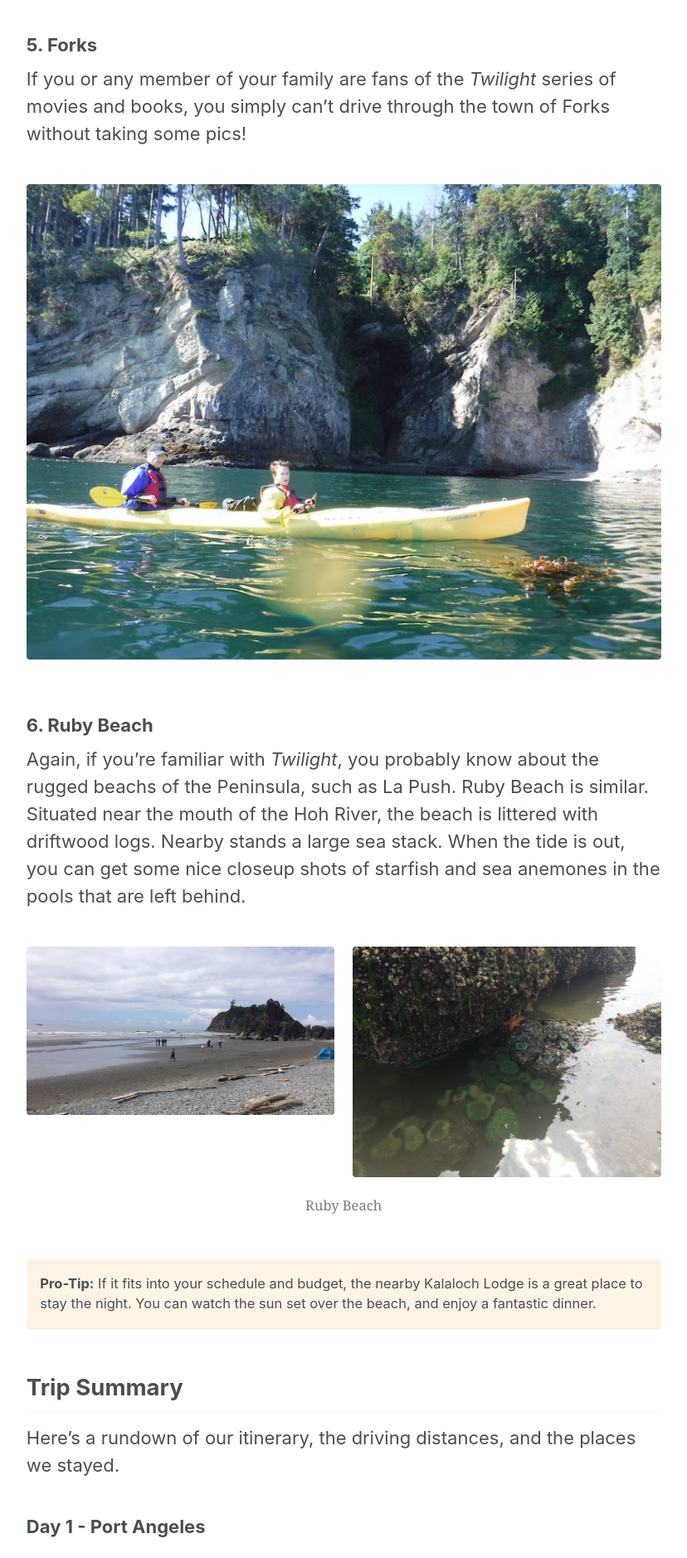
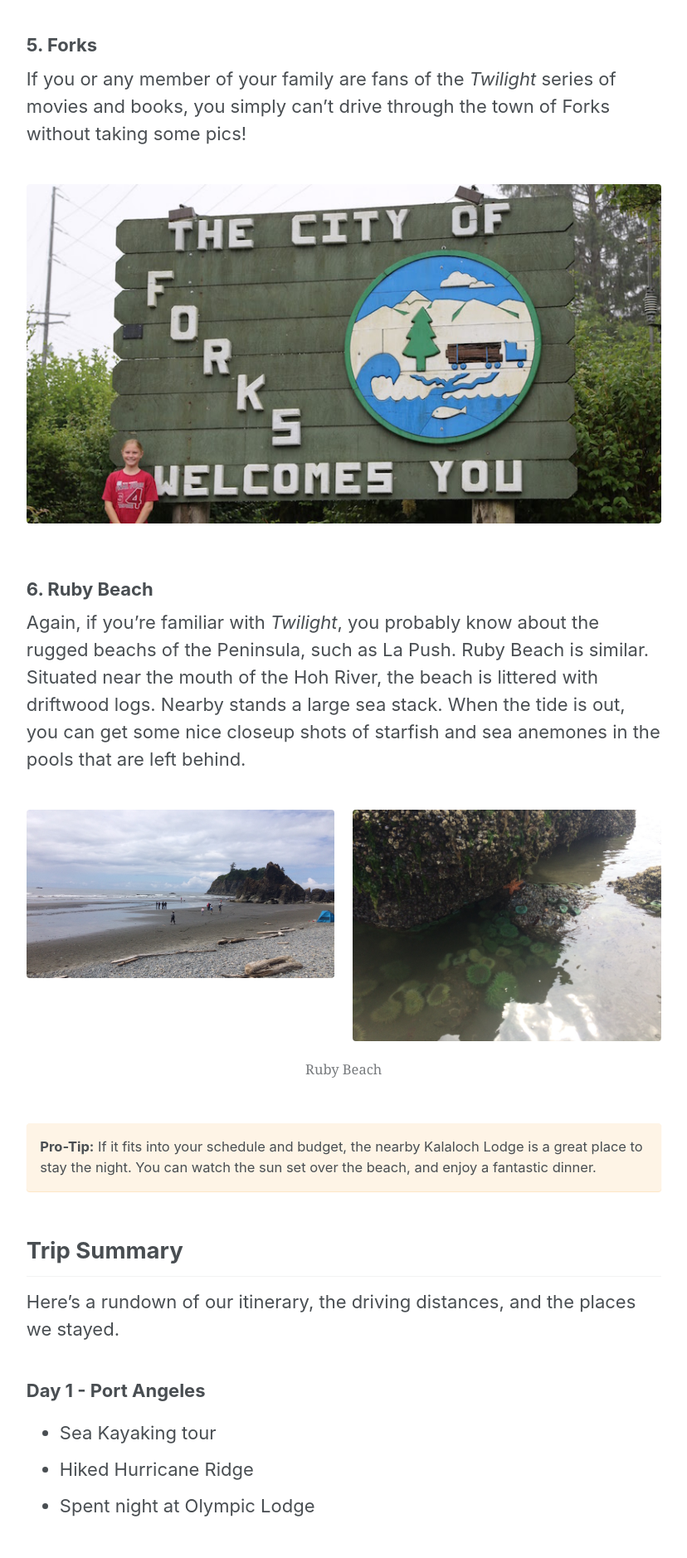
Before and after one commit to teamolympusgames/ourparktravels, a Jekyll site: the page built from _posts/2017-10-01-six-places-to-visit-olympic-peninsula.md, in a window 1280 px wide. Shown: the part 4309-6187 px from the top of the page at 83% size, without its empty margins (252-1080 px from the left). Built offline with Jekyll 4.4.1, drawn with Linux system fonts in a browser that asks for light colours.

Commit message:
Fix Forks

```diff
--- a/_posts/2017-10-01-six-places-to-visit-olympic-peninsula.md
+++ b/_posts/2017-10-01-six-places-to-visit-olympic-peninsula.md
@@ -59,7 +59,7 @@ In particular, the Hall of Mosses trail (1 mile) and Spruce Nature Trail (1.25 m
 ### 5. Forks
 If you or any member of your family are fans of the *Twilight* series of movies and books, you simply can't drive through the town of Forks without taking some pics!
 <figure class="align-center">
-  <img src="{{ site.url }}{{ site.baseurl }}/assets/images/washington/washington-olympic-sea-kayak.jpg" alt="Sea Kayak Tour">
+  <img src="{{ site.url }}{{ site.baseurl }}/assets/images/washington/washington-olympic-peninsual-forks-twilight.jpg" alt="Vampires!">
 </figure>
 
 
```
